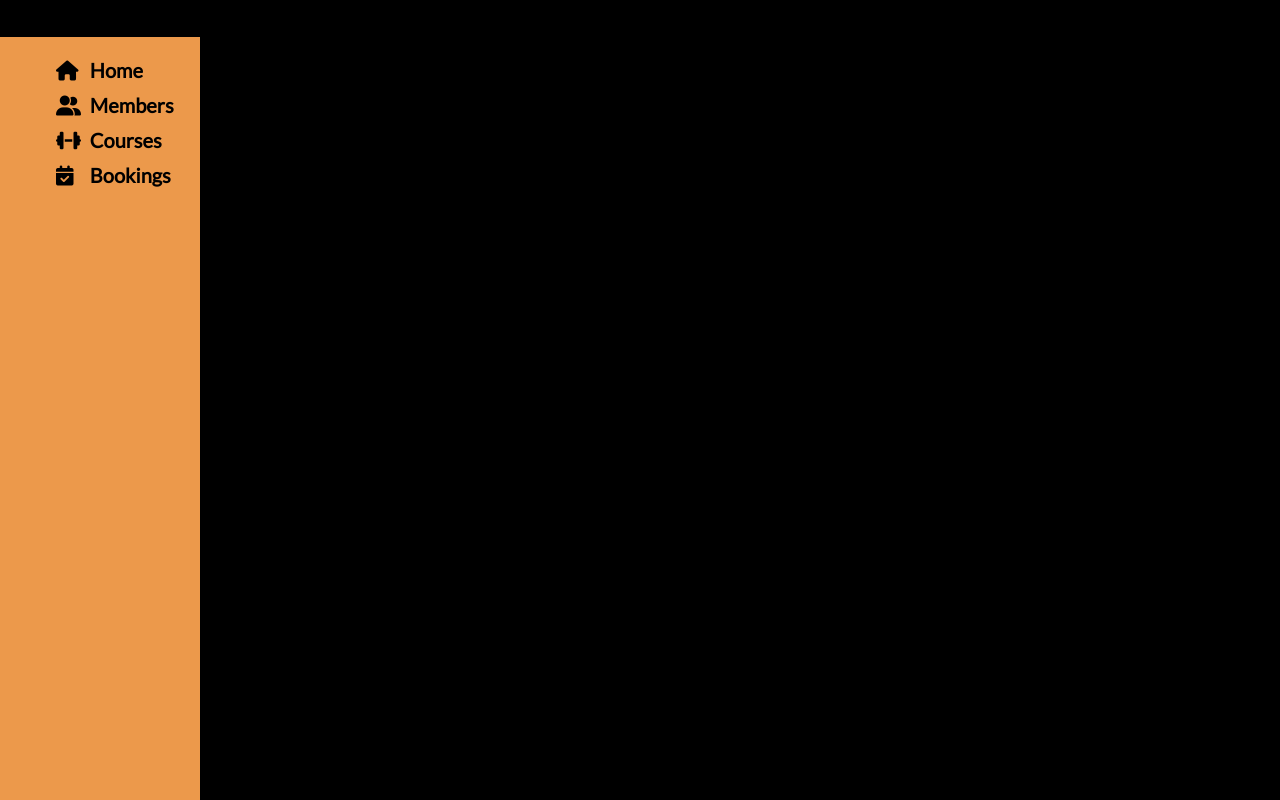
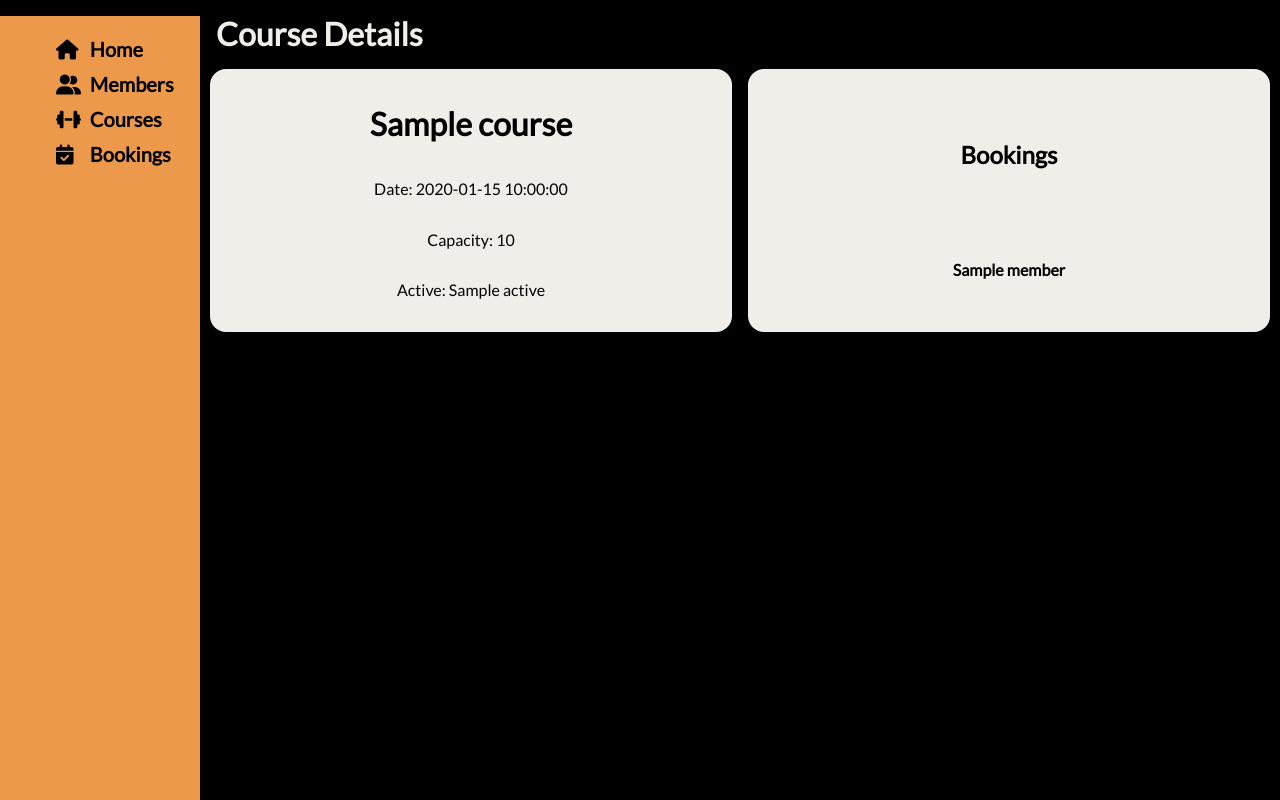
Before and after one commit to Cetins/gymmy, a Flask app: page /courses/1 in a window 1280 px wide. Run offline with Flask 2, Linux system fonts and the light colour scheme; a database or web service that is not in the repository returns one stand-in record (values such as "Sample title"); some libraries are stand-ins or nearby versions.

Commit message:
single show pages layout has been fixed

```diff
--- a/templates/courses/show.html
+++ b/templates/courses/show.html
@@ -2,17 +2,23 @@
 
 {% block content %}
 
+<header class="title">
+    <h1>Course Details</h1>
+</header>
+
+<article class="container">
+    <div class="box">
         <h1>{{ course.title }}</h1>
         <p>Date: {{ course.date }}</p>
         <p>Capacity: {{ course.capacity }}</p>
         <p>Active: {{ course.active }}</p>
-
+    </div>
+    <div class="box">
         <h2>Bookings</h2>
-
-<ul>
         {% for member in booked_members %}
-        <li><a href="/members/{{ member.id }}">{{ member.name }}</a></li>
+        <a href="/members/{{ member.id }}">{{ member.name }}</a>
         {% endfor %}
-</ul>
+    </div>
+</article>
 
 {% endblock %}
```
Also changed, not shown: templates/bookings/show.html (+10 -5 lines). Lines whose indentation alone changed are shown as unchanged.
